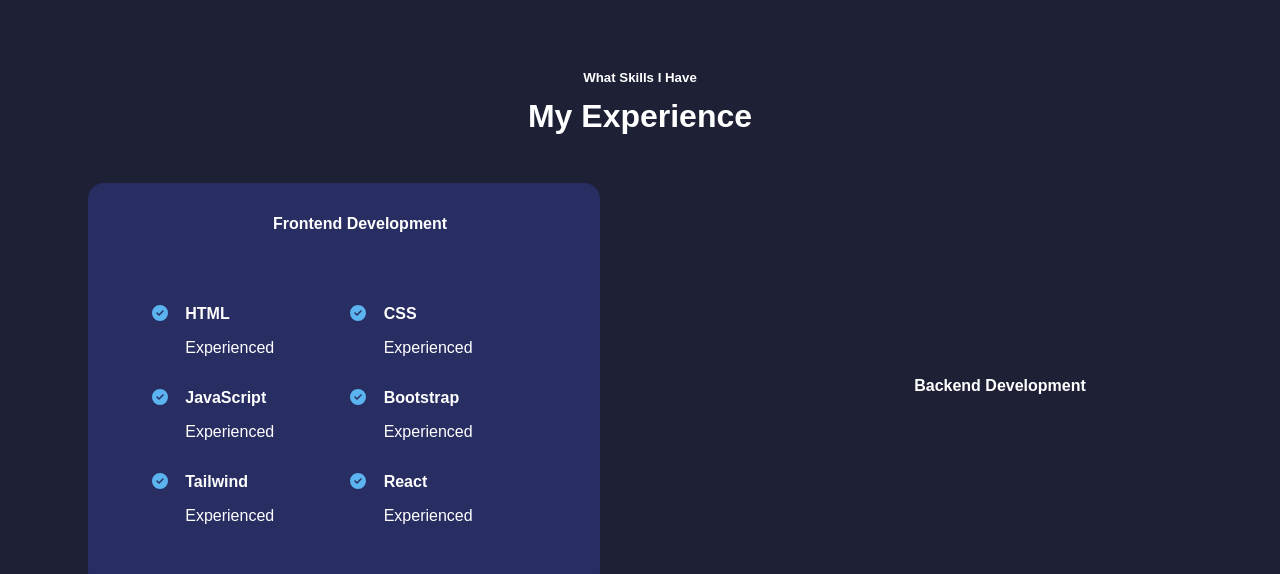
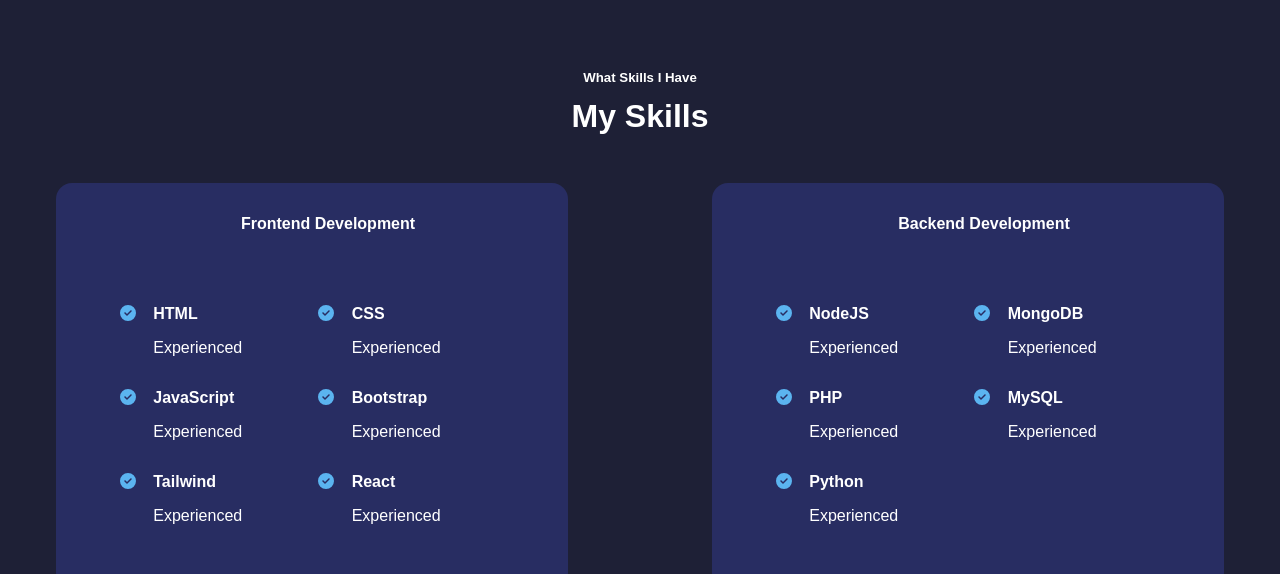
Before and after one commit to bhopalg/portfolio-2022, an Angular app: page / in a window 1280 px wide. Shown: the part 1307-1881 px from the top of the page. Built offline with nearby package versions, Linux system fonts and the light colour scheme; a web font is replaced by a local one.

Commit message:
renamed to skills

```diff
--- a/src/app/app.component.html
+++ b/src/app/app.component.html
@@ -1,5 +1,5 @@
 <div fxLayout="column" fxLayoutAlign="space-around center" fxLayoutGap="8em">
   <app-banner fxFlex="100"></app-banner>
   <app-about-me fxFlex="100"></app-about-me>
-  <app-my-experience fxFlex="100" style="width: 100%"></app-my-experience>
+  <app-skills fxFlex="100" style="width: 100%"></app-skills>
 </div>
--- a/src/app/app.module.ts
+++ b/src/app/app.module.ts
@@ -7,14 +7,14 @@
 import { AboutMeComponent } from 'src/app/about-me/about-me.component';
 import { BrowserAnimationsModule } from '@angular/platform-browser/animations';
 import {FontAwesomeModule} from "@fortawesome/angular-fontawesome";
-import { MyExperienceComponent } from 'src/app/my-experience/my-experience.component';
+import { SkillsComponent } from 'src/app/skills/skills.component';
 
 @NgModule({
   declarations: [
     AppComponent,
     BannerComponent,
     AboutMeComponent,
-    MyExperienceComponent
+    SkillsComponent,
   ],
   imports: [
     BrowserModule,
--- a/src/app/my-experience/my-experience.component.html
+++ /dev/null
@@ -1,25 +0,0 @@
-<div class="my-experiences-container" fxLayoutGap="3em" fxLayout="column">
-  <div fxFlex="100" fxLayout="column" fxLayoutGap="1em" fxLayoutAlign="space-around center" class="my-experience-header">
-    <h5 fxFlex>What Skills I Have</h5>
-    <h1 fxFlex>My Experience</h1>
-  </div>
-  <div fxLayout="row" fxLayout.lt-lg="column" fxLayoutAlign="space-around center" fxLayoutGap="2em">
-    <div class="experience-container" fxFlex="40" fxFlex.lt-lg="100" fxLayout="column" fxLayoutAlign="space-evenly center" fxLayoutGap="2.5em" *ngFor="let ex of experiencesKeys">
-      <h4 fxFlex="100" class="title">{{ex}}</h4>
-      <div fxFlex="100" fxLayout="row" class="wrap experience" fxLayout.lt-lg="column" fxLayoutGap="2em">
-        <div fxFlex="40" fxLayout="row" *ngFor="let d of experiences[ex]">
-          <div fxFlex="20">
-            <fa-icon [icon]="iconCircleCheck"></fa-icon>
-          </div>
-          <div fxFlex="80" fxLayout="column" fxLayoutGap="1em">
-            <h4>{{d.name}}</h4>
-            <p class="experience-description">{{d.experience}}</p>
-          </div>
-        </div>
-      </div>
-    </div>
-    <div fxFlex="30" fxFlex.lt-lg="100" fxLayout="column" fxLayoutAlign="space-evenly center">
-      <h4 fxFlex="100">Backend Development</h4>
-    </div>
-  </div>
-</div>
--- a/src/app/my-experience/my-experience.component.ts
+++ /dev/null
@@ -1,59 +0,0 @@
-import { Component, OnInit } from '@angular/core';
-import {faCircleCheck} from "@fortawesome/free-solid-svg-icons";
-import {IconDefinition} from "@fortawesome/fontawesome-common-types";
-
-interface Experience {
-  name: string;
-  experience: string;
-}
-
-interface Experiences {
-  [key: string]: Experience[];
-}
-
-@Component({
-  selector: 'app-my-experience',
-  templateUrl: './my-experience.component.html',
-  styleUrls: ['./my-experience.component.scss']
-})
-export class MyExperienceComponent implements OnInit {
-  iconCircleCheck = faCircleCheck
-
-  experiences: Experiences = {
-    'Frontend Development': [
-      {
-        name: 'HTML',
-        experience: 'Experienced'
-      },
-      {
-        name: 'CSS',
-        experience: 'Experienced'
-      },
-      {
-        name: 'JavaScript',
-        experience: 'Experienced'
-      },
-      {
-        name: 'Bootstrap',
-        experience: 'Experienced'
-      },
-      {
-        name: 'Tailwind',
-        experience: 'Experienced'
-      },
-      {
-        name: 'React',
-        experience: 'Experienced'
-      }
-    ],
-  }
-
-  experiencesKeys: string[] = Object.keys(this.experiences);
-
-
-  constructor() { }
-
-  ngOnInit(): void {
-  }
-
-}
--- /dev/null
+++ b/src/app/skills/skills.component.html
@@ -0,0 +1,22 @@
+<div class="skills-container" fxLayoutGap="3em" fxLayout="column">
+  <div fxFlex="100" fxLayout="column" fxLayoutGap="1em" fxLayoutAlign="space-around center" class="my-experience-header">
+    <h5 fxFlex>What Skills I Have</h5>
+    <h1 fxFlex>My Skills</h1>
+  </div>
+  <div fxLayout="row" fxLayout.lt-lg="column" fxLayoutAlign="space-around center" fxLayoutGap="2em">
+    <div class="skill-container" fxFlex="40" fxFlex.lt-lg="100" fxLayout="column" fxLayoutAlign="space-evenly center" fxLayoutGap="2.5em" *ngFor="let ex of skillKeys">
+      <h4 fxFlex="100" class="title">{{ex}}</h4>
+      <div fxFlex="100" fxLayout="row" class="wrap skill" fxLayout.lt-lg="column" fxLayoutGap="2em">
+        <div fxFlex="40" fxLayout="row" *ngFor="let d of skills[ex]">
+          <div fxFlex="20">
+            <fa-icon [icon]="iconCircleCheck"></fa-icon>
+          </div>
+          <div fxFlex="80" fxLayout="column" fxLayoutGap="1em">
+            <h4>{{d.name}}</h4>
+            <p class="skill-description">{{d.skill}}</p>
+          </div>
+        </div>
+      </div>
+    </div>
+  </div>
+</div>
--- a/src/app/my-experience/my-experience.component.scss
+++ b/src/app/skills/skills.component.scss
@@ -1,11 +1,11 @@
 @import "src/styles";
 
-.my-experiences-container {
+.skills-container {
   fa-icon{
     color: $secondary-color;
   }
 
-  .experience-container {
+  .skill-container {
     background: $tertiary-color;
     border-radius: 1em;
     padding-left: 2em;
@@ -15,16 +15,16 @@
       padding-top: 2em;
     }
 
-    .experience {
+    .skill {
       padding: 2em;
 
-      .experience-description {
+      .skill-description {
         margin-bottom: 2em;
       }
     }
   }
 
-  .experience-container:hover {
+  .skill-container:hover {
     background: $primary-color;
     border: 1px solid #e2e2e2;
     transition: 0.3s;
--- /dev/null
+++ b/src/app/skills/skills.component.ts
@@ -0,0 +1,81 @@
+import { Component, OnInit } from '@angular/core';
+import {faCircleCheck} from "@fortawesome/free-solid-svg-icons";
+import {IconDefinition} from "@fortawesome/fontawesome-common-types";
+
+interface Skill {
+  name: string;
+  skill: string;
+}
+
+interface Skills {
+  [key: string]: Skill[];
+}
+
+@Component({
+  selector: 'app-skills',
+  templateUrl: './skills.component.html',
+  styleUrls: ['./skills.component.scss']
+})
+export class SkillsComponent implements OnInit {
+  iconCircleCheck = faCircleCheck
+
+  skills: Skills = {
+    'Frontend Development': [
+      {
+        name: 'HTML',
+        skill: 'Experienced'
+      },
+      {
+        name: 'CSS',
+        skill: 'Experienced'
+      },
+      {
+        name: 'JavaScript',
+        skill: 'Experienced'
+      },
+      {
+        name: 'Bootstrap',
+        skill: 'Experienced'
+      },
+      {
+        name: 'Tailwind',
+        skill: 'Experienced'
+      },
+      {
+        name: 'React',
+        skill: 'Experienced'
+      }
+    ],
+    'Backend Development': [
+      {
+        name: 'NodeJS',
+        skill: 'Experienced'
+      },
+      {
+        name: 'MongoDB',
+        skill: 'Experienced'
+      },
+      {
+        name: 'PHP',
+        skill: 'Experienced'
+      },
+      {
+        name: 'MySQL',
+        skill: 'Experienced'
+      },
+      {
+        name: 'Python',
+        skill: 'Experienced'
+      }
+    ],
+  }
+
+  skillKeys: string[] = Object.keys(this.skills);
+
+
+  constructor() { }
+
+  ngOnInit(): void {
+  }
+
+}
```
